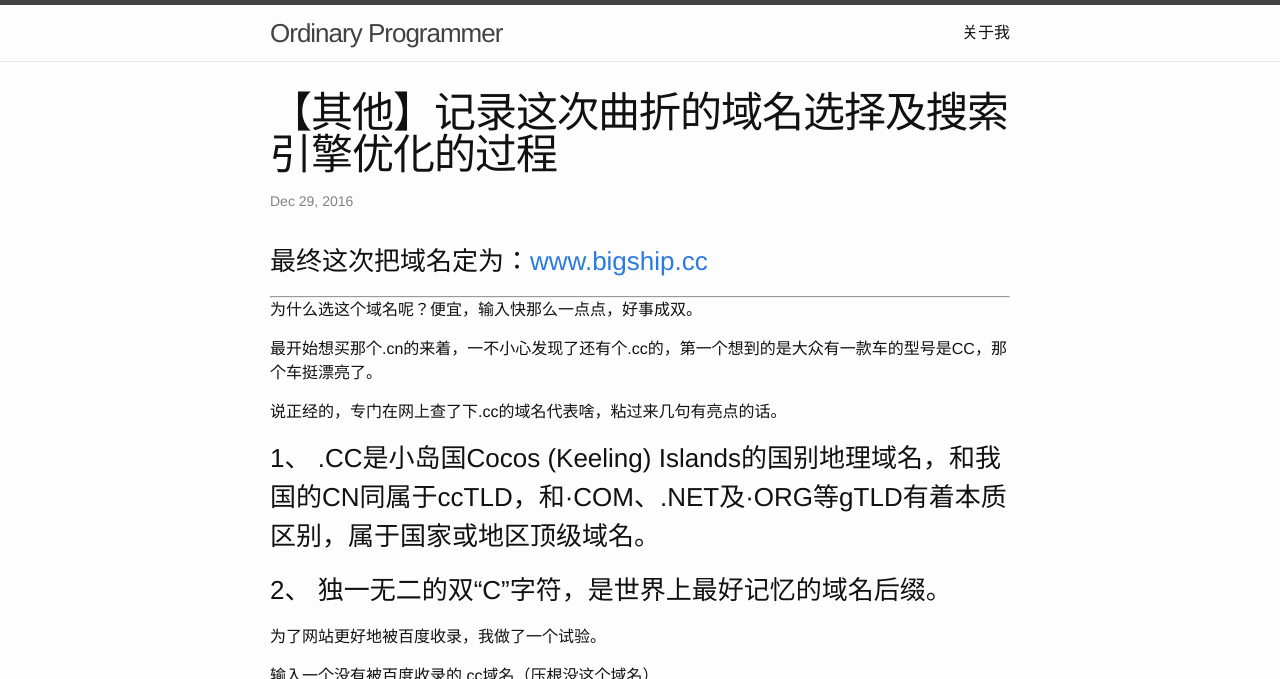
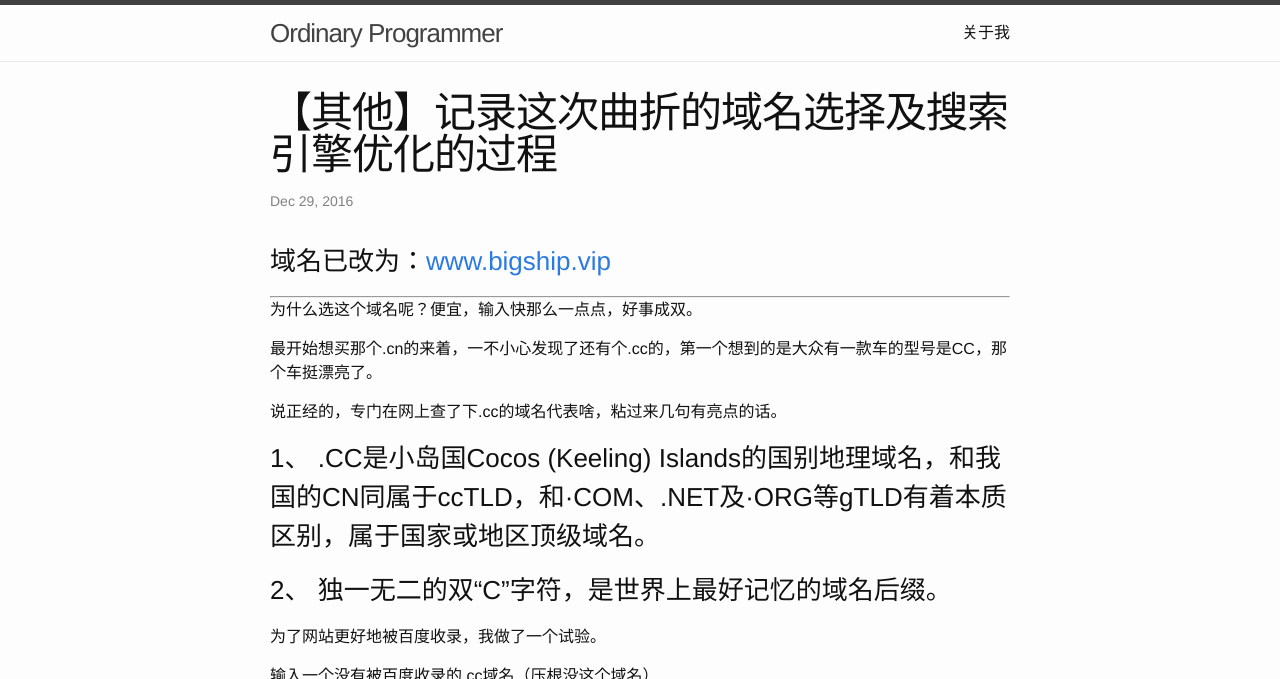
Before and after one commit to clipperL/clipperl.github.io, a Jekyll site: the page built from _posts/2016-12-29-other-seo.md, in a window 1280 px wide and 900 px high, cut to the strip 0-679 px from the top of the window. Built offline with Jekyll 4.4.1, drawn with Linux system fonts in a browser that asks for light colours; comment, search, counter and statistics services are not loaded.

Commit message:
change article_seo

```diff
--- a/_posts/2016-12-29-other-seo.md
+++ b/_posts/2016-12-29-other-seo.md
@@ -6,7 +6,7 @@ categories: other
 ---
 
 
-### 最终这次把域名定为：[www.bigship.cc](http://www.bigship.cc/)
+### 域名已改为：[www.bigship.vip](http://www.bigship.vip/)
 
 ---
 
```
